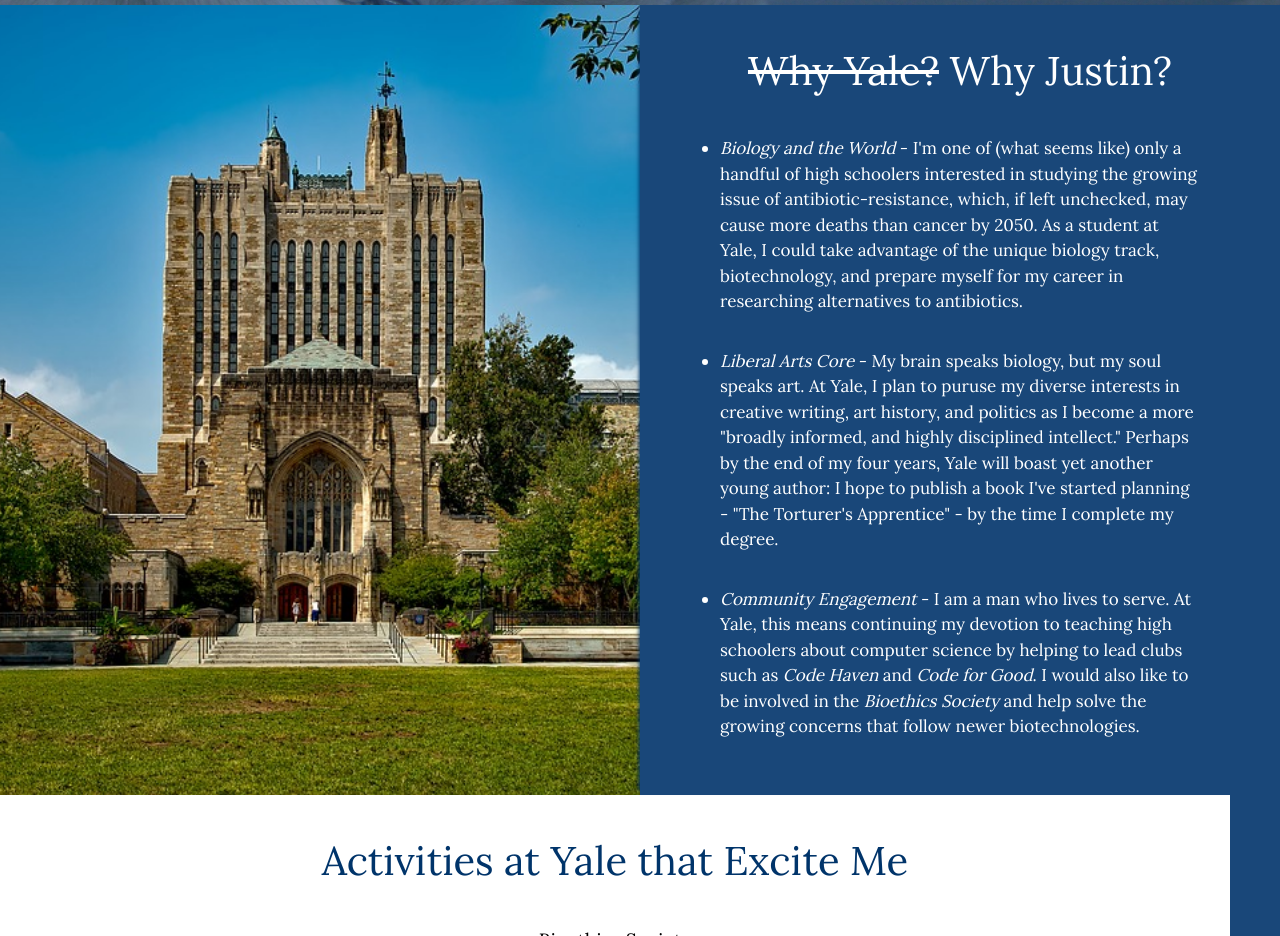
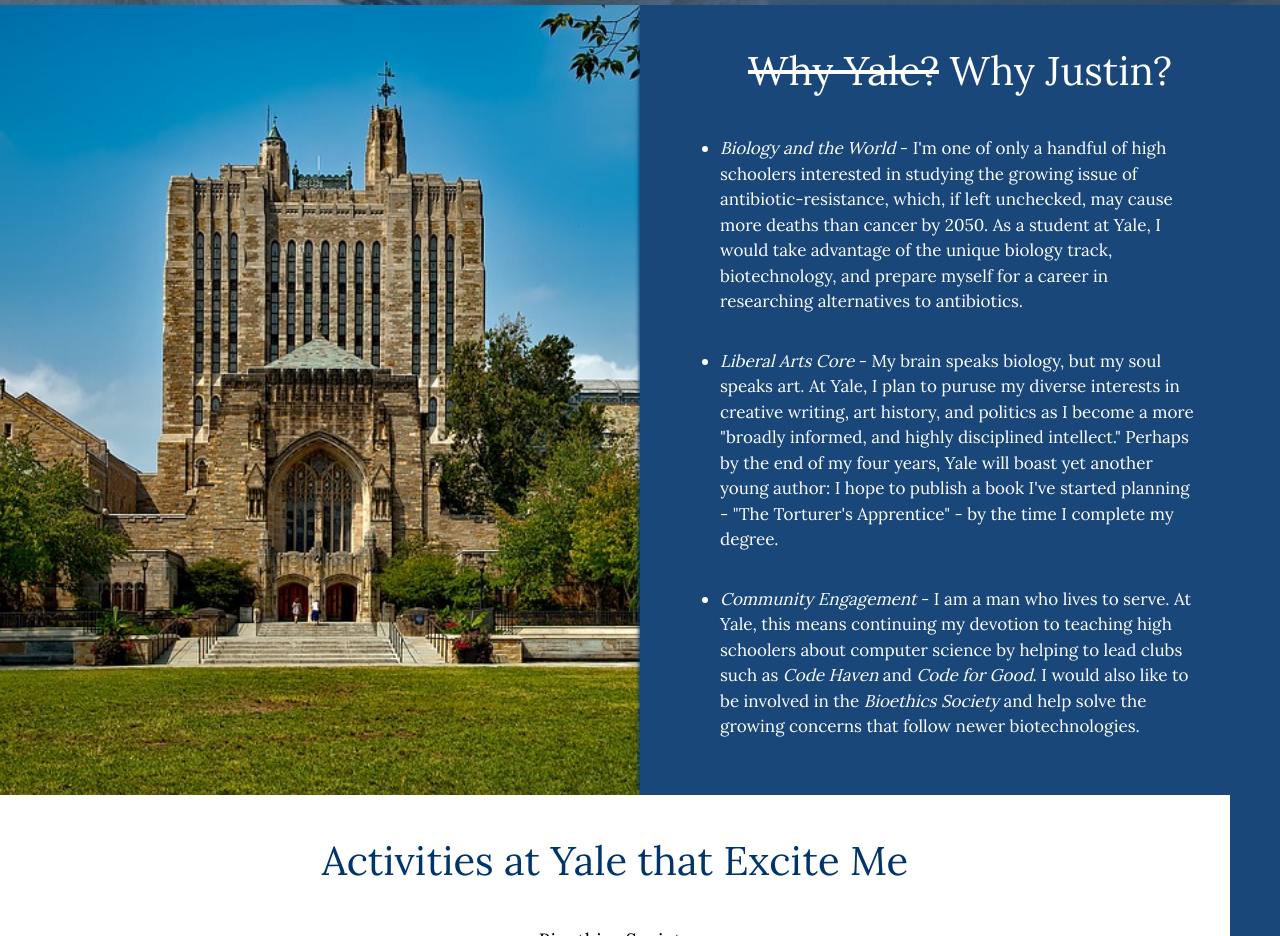
Before and after one commit to justinandyale/justinandyale.github.io, a plain HTML site: page index.html in a window 1280 px wide. Shown: the part 795-1731 px from the top of the page. Drawn offline with nearby package versions, Linux system fonts and the light colour scheme.

Commit message:
minor wording changes

```diff
--- a/index.html
+++ b/index.html
@@ -22,7 +22,7 @@
       <div class="right" id="reasons-container">
         <h2 id="reasons-title"><s>Why Yale?</s> Why Justin?</h2>
         <ul id="reasons-list">
-          <li><i>Biology and the World</i> - I'm one of (what seems like) only a handful of high schoolers interested in studying the growing issue of antibiotic-resistance, which, if left unchecked, may cause more deaths than cancer by 2050. As a student at Yale, I could take advantage of the unique biology track, biotechnology, and prepare myself for my career in researching alternatives to antibiotics.</li>
+          <li><i>Biology and the World</i> - I'm one of only a handful of high schoolers interested in studying the growing issue of antibiotic-resistance, which, if left unchecked, may cause more deaths than cancer by 2050. As a student at Yale, I would take advantage of the unique biology track, biotechnology, and prepare myself for a career in researching alternatives to antibiotics.</li>
           <li><i>Liberal Arts Core</i> - My brain speaks biology, but my soul speaks art. At Yale, I plan to puruse my diverse interests in creative writing, art history, and politics as I become a more "broadly informed, and highly disciplined intellect." Perhaps by the end of my four years, Yale will boast yet another young author: I hope to publish a book I've started planning - "The Torturer's Apprentice" - by the time I complete my degree.</li>
           <li><i>Community Engagement</i> - I am a man who lives to serve. At Yale, this means continuing my devotion to teaching high schoolers about computer science by helping to lead clubs such as <i>Code Haven</i> and <i>Code for Good</i>. I would also like to be involved in the <i>Bioethics Society</i> and help solve the growing concerns that follow newer biotechnologies.</li>
         </ul>
```
